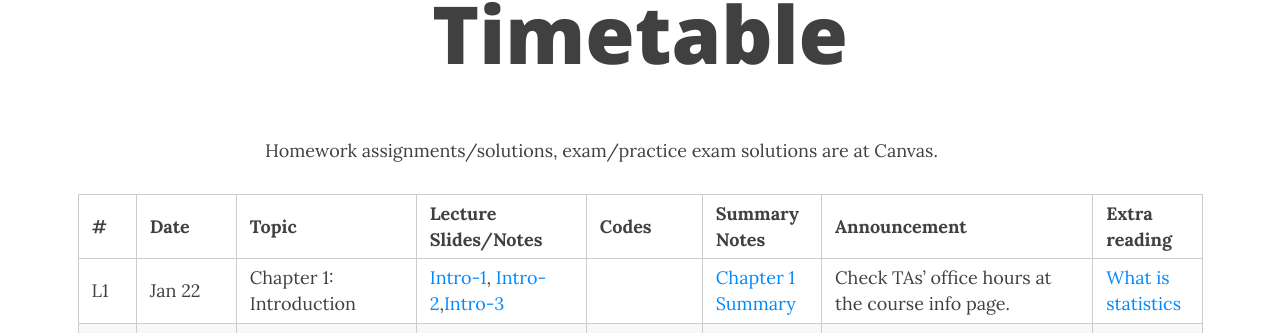
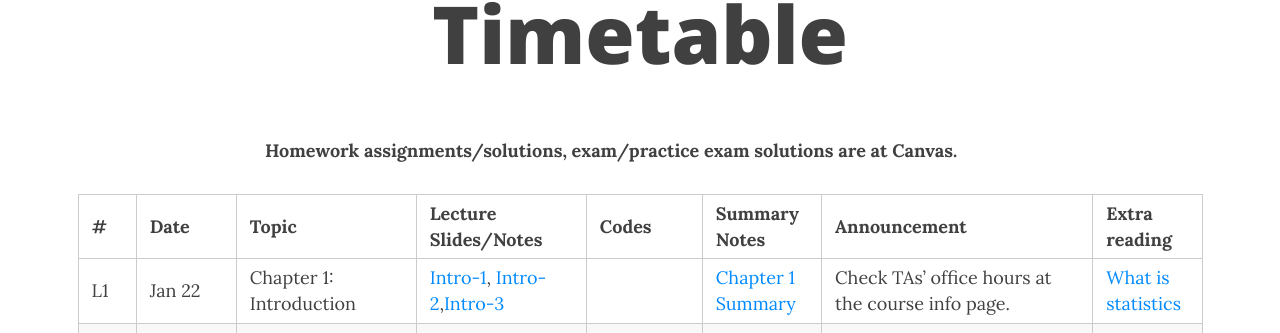
Before and after one commit to duzhewang/stat324, a Jekyll site: the page built from timetable.md, in a window 1280 px wide. Shown: the part 141-474 px from the top of the page. Built offline with Jekyll 4.4.1, drawn with Linux system fonts in a browser that asks for light colours; nearby versions of some CDN libraries.

```diff
--- a/timetable.md
+++ b/timetable.md
@@ -3,7 +3,8 @@ layout: page
 title: Timetable
 css: /css/wide_table.css
 ---
-Homework assignments/solutions, exam/practice exam solutions are at Canvas.
+
+**Homework assignments/solutions, exam/practice exam solutions are at Canvas.**
 
 
 | # | Date | Topic    | Lecture Slides/Notes         |Codes      |Summary Notes  | Announcement| Extra reading |
```
